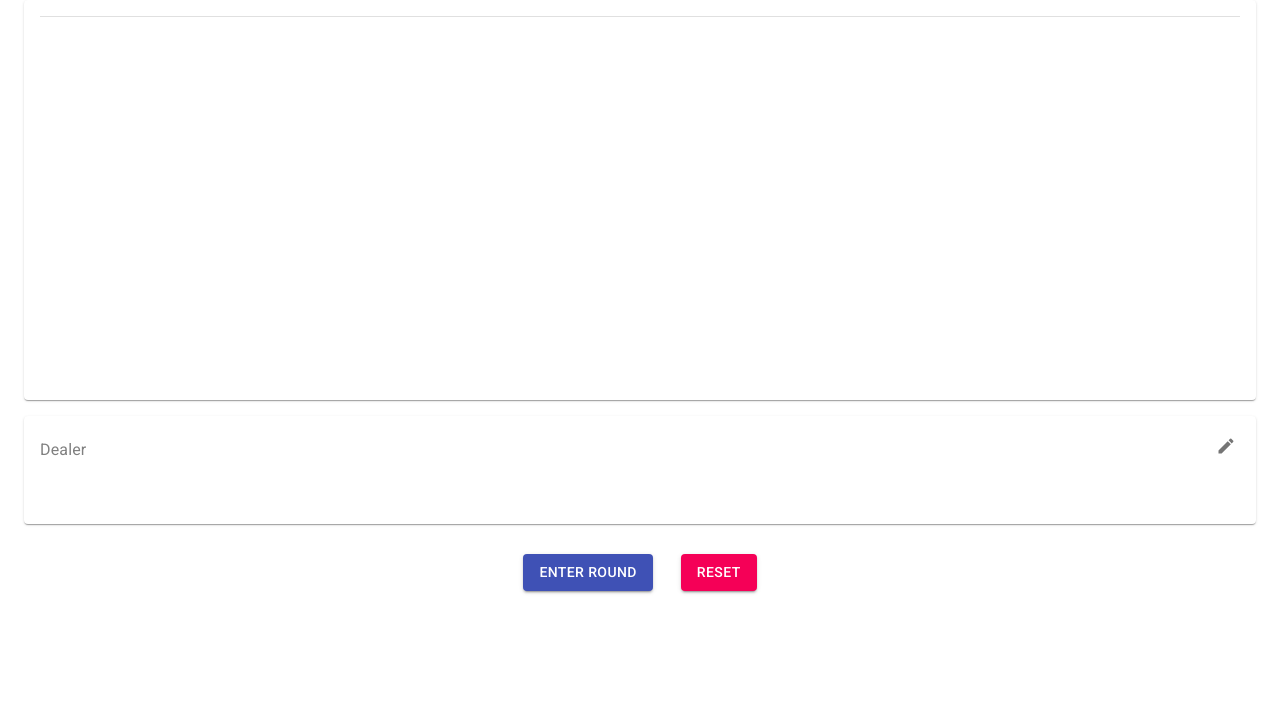
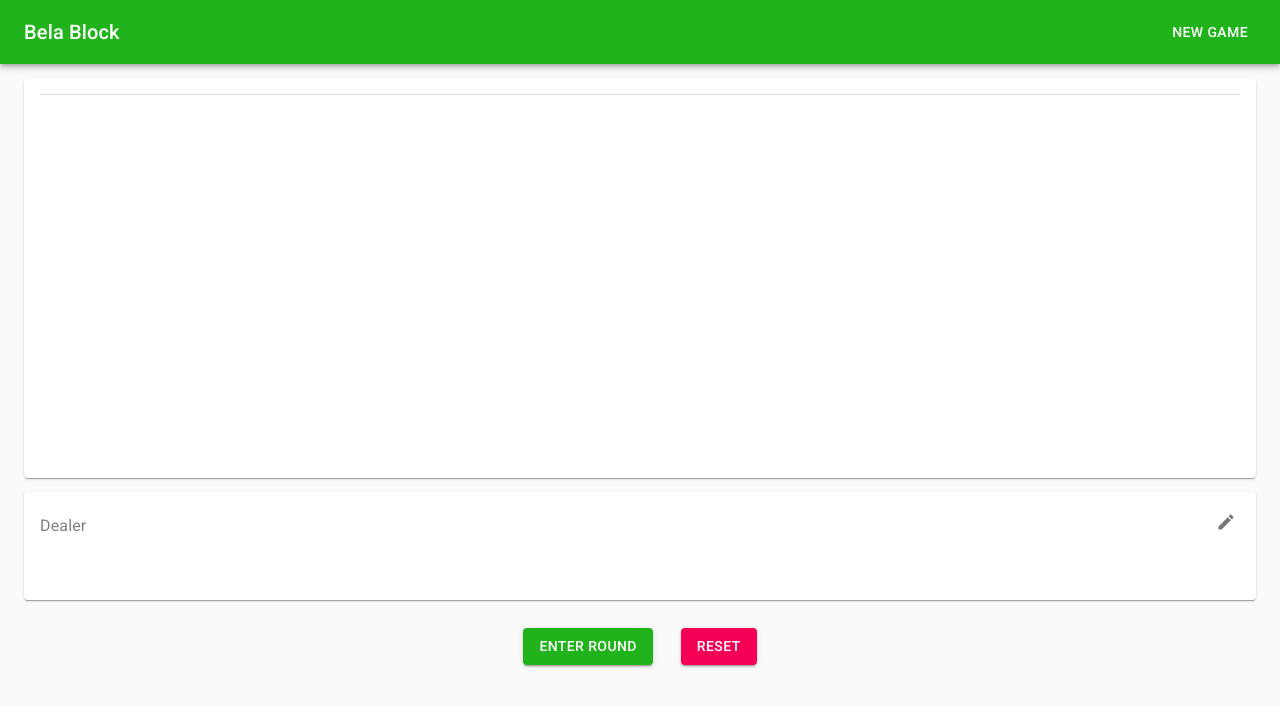
Before and after one commit to doms99/bela-block, a React (Create React App) app: page /game in a window 1280 px wide. Shown: the top 706 px of the page. Built offline with nearby package versions, Linux system fonts and the light colour scheme.

Commit message:
theaming changes

```diff
--- a/src/App.tsx
+++ b/src/App.tsx
@@ -8,6 +8,7 @@ import {
 } from "react-router-dom";
 import { createContext, useEffect, useState } from "react";
 import LocalStorageKey from './constants';
+import { createTheme, CssBaseline, ThemeProvider } from "@material-ui/core";
 
 export interface Round {
   [key: string] : {
@@ -64,6 +65,17 @@ function App() {
   const [dealer, setDealer] = useState<string | undefined>(initialState.dealer);
   const [winner, setWinner] = useState<string | undefined>(initialState.winner);
   const [scoreTarget, setScoreTarget] = useState<number>(initialState.scoreTarget);
+
+  const theme = createTheme({
+    palette: {
+      primary: {
+        light: '#53ff4d',
+        main: '#20b31b',
+        dark: '#255c23',
+        contrastText: '#fff',
+      }
+    },
+  });
 
   useEffect(() => {
     if(!playerCount) return;
@@ -137,7 +149,7 @@ function App() {
     setPlayers(players);
     setPlayerCount(players.length);
     setRounds([]);
-    setDealer(players[Math.floor(Math.random() * players.length - 0.001)]);
+    setDealer(players[Math.round(Math.random() * (players.length - 1))]);
     setScoreTarget(scoreTarget);
     setWinner(undefined);
 
@@ -201,32 +213,24 @@ function App() {
   }
 
   return (
+    <ThemeProvider theme={theme}>
+      <CssBaseline />
       <GlobalState.Provider value={value}>
         <BrowserRouter>
           <Switch>
-          {/* {globalState.playerCount ? (
-            <>
-              <Redirect exact from="/" to="/game" />
-              <Redirect exact from="/setup" to="/game" />
-            </>
-          ) : (
-            <>
-              <Redirect exact from="/" to="/setup" />
-              <Redirect exact from="/game" to="/setup" />
-            </>
-          )} */}
+
             <Redirect exact from="/" to="/setup" />
             <Route path="/setup">
               <PlayersSetup />
             </Route>
             <Route path="/game">
-            {/* {globalState.playerCount ? <Game /> : <Redirect to="/setup" />} */}
               <Game />
             </Route>
 
           </Switch>
         </BrowserRouter>
       </GlobalState.Provider>
+    </ThemeProvider>
   );
 }
 
--- a/src/components/game/Game.tsx
+++ b/src/components/game/Game.tsx
@@ -1,4 +1,4 @@
-import { Button, Card, CardContent, CardHeader, Container, Dialog, DialogActions, DialogContent, DialogContentText, IconButton, Typography, useMediaQuery } from '@material-ui/core';
+import { AppBar, Button, Card, CardContent, CardHeader, Container, Dialog, DialogActions, DialogContent, DialogContentText, IconButton, Toolbar, Typography, useMediaQuery } from '@material-ui/core';
 import EditIcon from '@material-ui/icons/Edit';
 import CloseIcon from '@material-ui/icons/Close';
 import RoundEntry from './RoundEntry';
@@ -46,6 +46,15 @@ const Game: React.FC = () => {
     players[(players.indexOf(dealer!) + 1 - (rounds.length - editIndex!) % playerCount!) % playerCount!];
 
   return (
+    <>
+      <AppBar position="static" style={{marginBottom: '1em'}}>
+        <Toolbar>
+          <Typography variant="h6" style={{flexGrow: 1}}>
+            Bela Block
+          </Typography>
+          <Button color="inherit" onClick={() => history.push('/setup')}>New game</Button>
+        </Toolbar>
+      </AppBar>
       <Container style={{textAlign: 'center'}}>
         <ScoreBoard
           teams={teamNames}
@@ -132,6 +141,7 @@ const Game: React.FC = () => {
           </DialogActions>
         </Dialog>
       </Container>
+    </>
   );
 };
 
--- a/src/components/game/ScoreBoard.tsx
+++ b/src/components/game/ScoreBoard.tsx
@@ -49,7 +49,7 @@ const ScoreBoard: React.FC<Props> = ({ teams, scoreTarget, rounds, setEditIndex
         {rounds.slice().reverse().map((round, index) => (
           <div
             style={selectedRound === rounds.length-1-index ?
-              {backgroundColor: 'lightgray', borderRadius: '5px'} :
+              {backgroundColor: 'rgba(0, 0, 0, .1)', borderRadius: '5px'} :
               rounds.length-1-index > selectedRound ? {color: 'lightgray'} : {}}
             key={index}
             className={grid}
```
Lines whose indentation alone changed are shown as unchanged.
